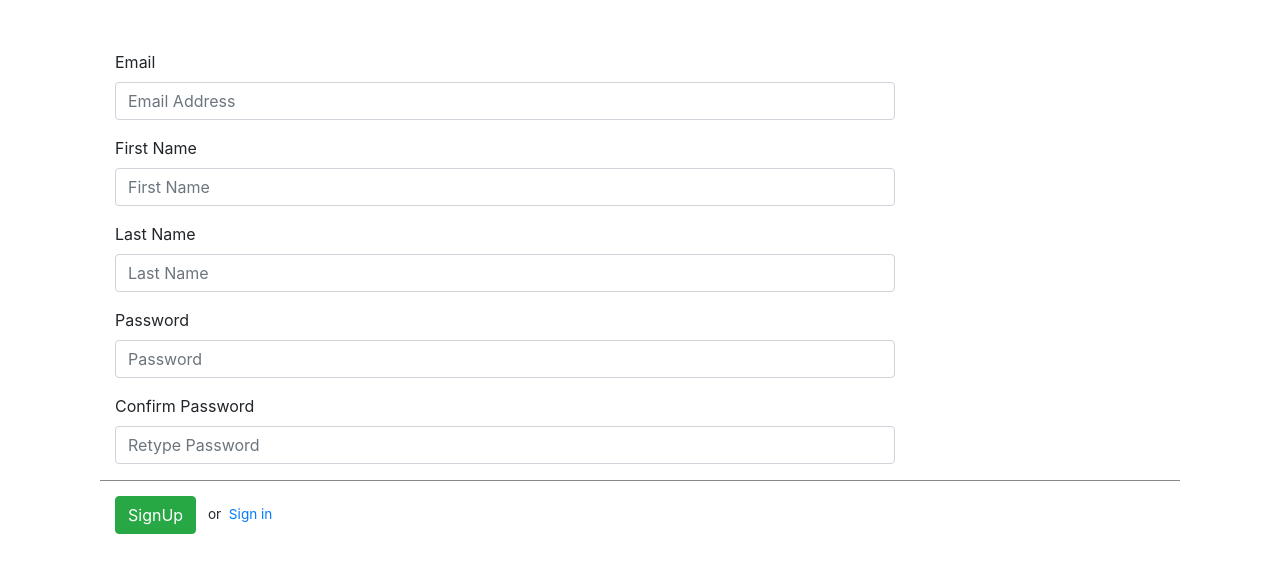
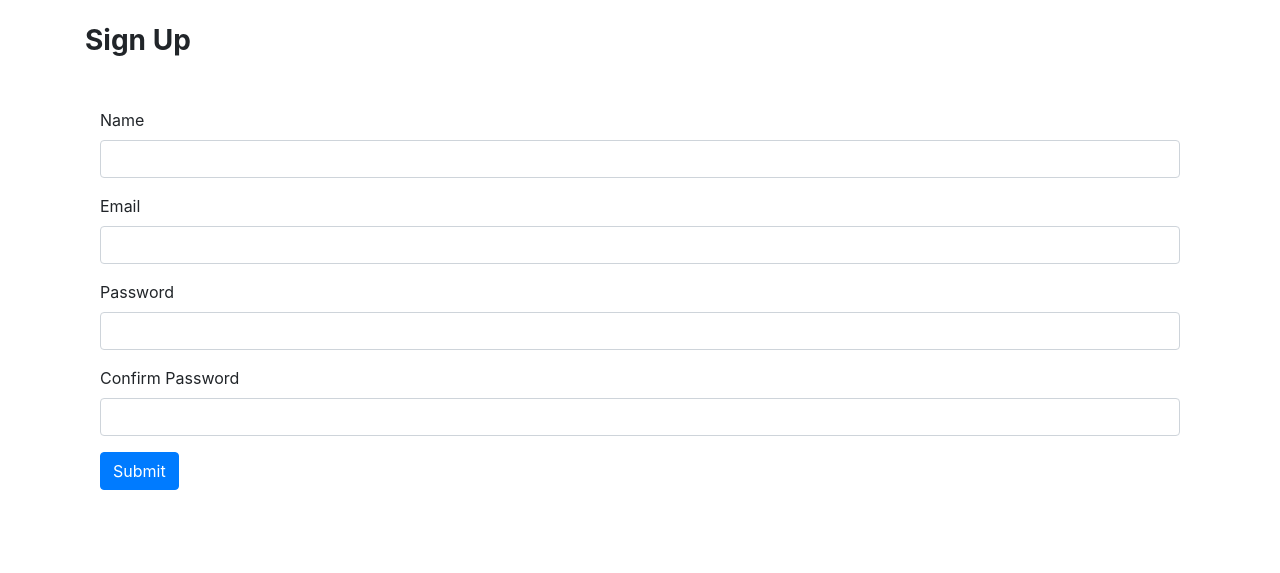
Before and after one commit to sarathsajan/cross-path-alert, a Flask app: template templates/signup.html in a window 1280 px wide. Shown: the part 56-629 px from the top of the page. Run offline with Flask 2, Linux system fonts and the light colour scheme; the template is opened without the code that fills it: values that come from a table or form of the project are taken from there, others are empty; some libraries are stand-ins or nearby versions.

Commit message:
modified the register form and aslo added form helpers

```diff
--- a/app.py
+++ b/app.py
@@ -1,5 +1,7 @@
 import random
 from data import database
+from passlib.hash import sha256_crypt
+from wtforms import Form, StringField, TextAreaField, PasswordField, validators
 from flask import Flask, render_template, redirect, url_for, request
 # A more formal packaging needed... with __init__.py as the development grows.
 
@@ -16,11 +18,23 @@ def home():
 def login():
     return render_template('login.html')
 
-@app.route('/signup')
+class RegisterForm(Form):
+    name = StringField('Name', [validators.Length(min=2, max=50)])
+    email = StringField('Email', [validators.Length(min=6, max=50)])
+    password = PasswordField('Password', [
+            validators.DataRequired(),
+            validators.EqualTo('confirm', message='Passwords do not match')
+        ])
+    confirm = PasswordField('Confirm Password')
+
+@app.route('/signup/', methods=['POST', 'GET'])
 def signup():
-    return render_template('signup.html')
+    form = RegisterForm(request.form)
+    if request.method == 'POST' and form.validate():
+        render_template('signup.html', form=form)
+    return render_template('signup.html', form=form)
 
-@app.route("/about")
+@app.route("/about/")
 def about():
     return render_template('about.html')
 
--- /dev/null
+++ b/templates/includes/_formhelpers.html
@@ -0,0 +1,9 @@
+{% macro render_field(field) %}
+    {{ field.label }}
+    {{ field(**kwargs)|safe }}
+    {% if field.errors %}
+        {% for error in field.errors %}
+            <span class="help-inline">{{ error }}</span>
+        {% endfor %}
+    {% endif %}
+{% endmacro %}
--- a/templates/signup.html
+++ b/templates/signup.html
@@ -1,60 +1,31 @@
 {% extends 'layout.html' %}
 {% block body %}
+{% from "includes/_formhelpers.html" import render_field %}
+<br>
+<h3><strong>Sign Up</strong></h3>
 <div class="container" style="margin-top:50px;" class="mainbox col-md-6 col-md-offset-3 col-sm-8 col-sm-offset-2">
     <div class="panel panel-info">
         <div class="panel-body" >
-            <form id="signupform" class="form-horizontal" role="form">
+            <form method="POST" action="" id="signupform" class="form-horizontal" role="form">
 
-                <div id="signupalert" style="display:none" class="alert alert-danger">
-                    <p>Error:</p>
-                    <span></span>
+                <div class="form-group">
+                    {{ render_field(form.name, class_="form-control") }}
                 </div>
 
                 <div class="form-group">
-                    <label for="email" class="col-md-3 control-label">Email</label>
-                    <div class="col-md-9">
-                        <input type="text" class="form-control" name="email" placeholder="Email Address">
-                    </div>
+                    {{ render_field(form.email, class_="form-control") }}
                 </div>
 
                 <div class="form-group">
-                    <label for="firstname" class="col-md-3 control-label">First Name</label>
-                    <div class="col-md-9">
-                        <input type="text" class="form-control" name="firstname" placeholder="First Name">
-                    </div>
+                    {{ render_field(form.password, class_="form-control") }}
                 </div>
 
                 <div class="form-group">
-                    <label for="lastname" class="col-md-3 control-label">Last Name</label>
-                    <div class="col-md-9">
-                        <input type="text" class="form-control" name="lastname" placeholder="Last Name">
-                    </div>
+                    {{ render_field(form.confirm, class_="form-control") }}
                 </div>
 
-                <div class="form-group">
-                    <label for="password" class="col-md-3 control-label">Password</label>
-                    <div class="col-md-9">
-                        <input type="password" class="form-control" name="passwd" placeholder="Password">
-                    </div>
-                </div>
+                <p><input type="submit" class="btn btn-primary" value="Submit"></p>
 
-                <div class="form-group">
-                    <label for="password" class="col-md-3 control-label">Confirm Password</label>
-                    <div class="col-md-9">
-                        <input type="password" class="form-control" name="passwd" placeholder="Retype Password">
-                    </div>
-                </div>
-
-                <div class="form-group">
-                    <!-- Button -->
-                    <div style="border-top: 1px solid#888; padding-top:15px; font-size:85%">
-                        <div class="col-md-offset-3 col-md-9">
-                            <a id="btn-signup" href="#" class="btn btn-success">SignUp  </a>
-                            <span style="margin-left:8px;">or</span>
-                            <a id="signinlink" href= "/login"> &nbsp;Sign in </a>
-                        </div>
-                    </div>
-                </div>
             </form>
         </div>
     </div>
```
